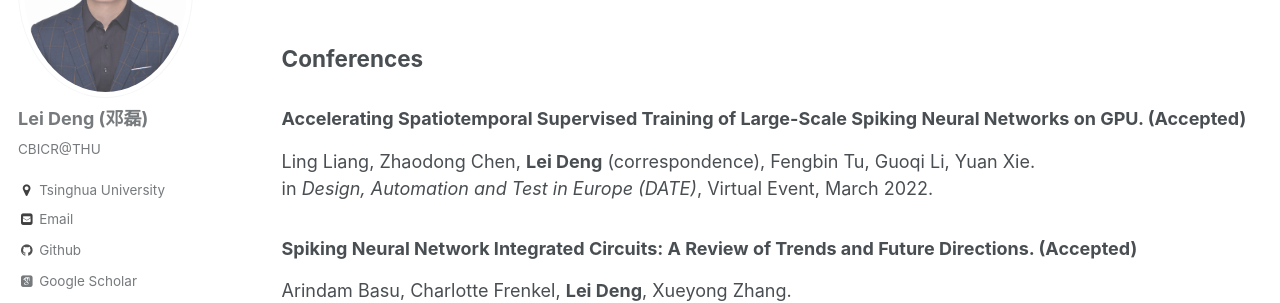
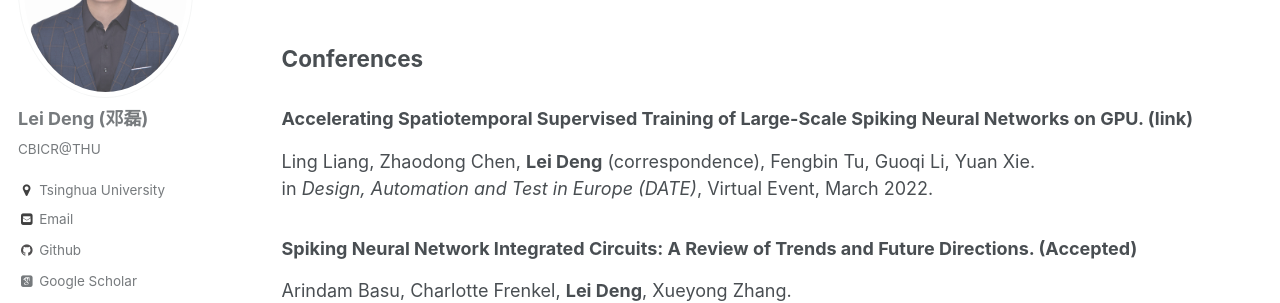
Before and after one commit to dllfei/dllfei.github.io, a Jekyll site: the page built from _pages/publications.md, in a window 1280 px wide and 900 px high, scrolled down 8297 px. Shown: the part 152-455 px from the top of the window. Built offline with Jekyll 4.4.1, drawn with Linux system fonts in a browser that asks for light colours; some web fonts are replaced.

Commit message:
Update publications.md

```diff
--- a/_pages/publications.md
+++ b/_pages/publications.md
@@ -247,7 +247,7 @@ Guoqi Li, Wuhua Hu, Gaoxi Xiao, **Lei Deng**, Pei Tang, Jing Pei, Luping Shi. <b
 
 ## Conferences
 
-### Accelerating Spatiotemporal Supervised Training of Large-Scale Spiking Neural Networks on GPU. (Accepted) <br />
+### Accelerating Spatiotemporal Supervised Training of Large-Scale Spiking Neural Networks on GPU. ([link](https://ieeexplore.ieee.org/abstract/document/9774780)) <br />
 Ling Liang, Zhaodong Chen, **Lei Deng** (correspondence), Fengbin Tu, Guoqi Li, Yuan Xie. <br />
 in *Design, Automation and Test in Europe (DATE)*, Virtual Event, March 2022.
 
```
